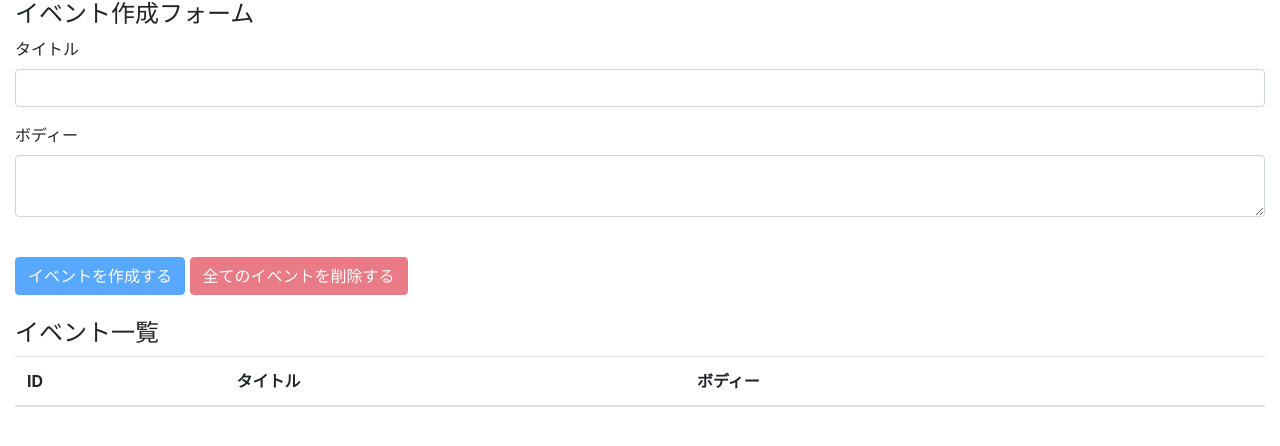
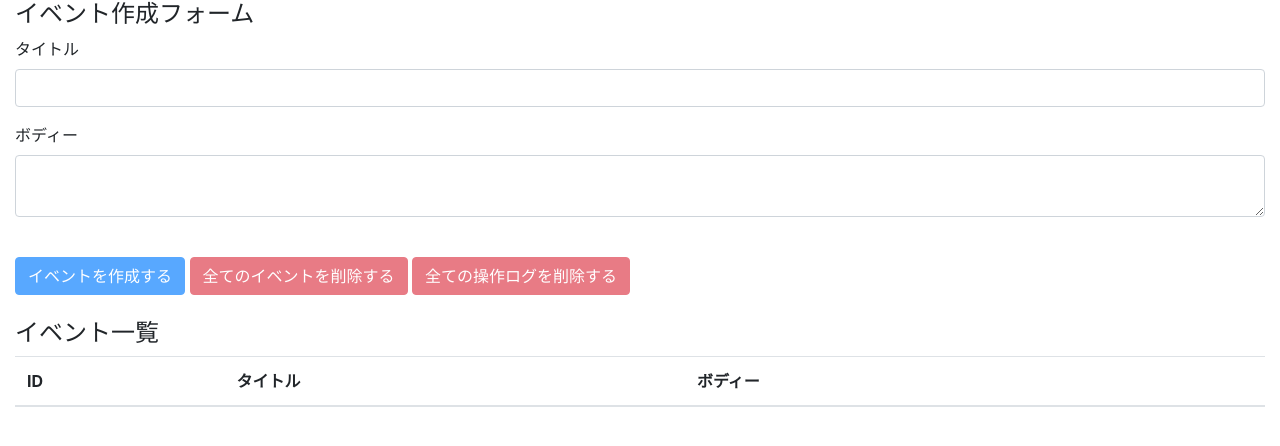
Before and after one commit to nagatake94/react-hooks-101, a React (Create React App) app in the folder react-hooks-101/: page / in a window 1280 px wide. Shown: the top 446 px of the page. Built offline with nearby package versions, Linux system fonts and the light colour scheme.

Commit message:
delete all operationLogs

```diff
--- a/react-hooks-101/src/components/App.js
+++ b/react-hooks-101/src/components/App.js
@@ -10,7 +10,7 @@
 const App = () => {
   const initialState = {
     events:[],
-    operaitonLogs: []
+    operationLogs: []
   };
   const [state, dispatch] = useReducer(reducer, initialState);
 
--- a/react-hooks-101/src/components/EventForm.js
+++ b/react-hooks-101/src/components/EventForm.js
@@ -47,7 +47,20 @@
     }
   }
 
-  const unCreatable = title === "" || body === "";
+  const unCreatable = title === "" || body === "" ;
+
+
+  const deleteAllOperationLogs = e => {
+      e.preventDefault();
+      const result = window.confirm("本当に全ての操作ログを削除しますか？");
+
+      if (result){
+          dispatch({
+              type: DELETE_ALL_ORERATION_LOGS
+          })
+      }
+  }
+
     return(
         <React.Fragment>
             <h4>イベント作成フォーム</h4>
@@ -64,6 +77,8 @@
                     <button className="btn btn-primary" onClick={addEvent} disabled={unCreatable}>イベントを作成する</button>
                     <>&nbsp;</>
                     <button className="btn btn-danger" onClick={deleteAllEvents} disabled={state.events.length === 0}>全てのイベントを削除する</button>
+                    <>&nbsp;</>
+                    <button className="btn btn-danger" onClick={deleteAllOperationLogs} disabled={state.operationLogs.length === 0}>全ての操作ログを削除する</button>
                 </form>
         </React.Fragment>
     );
--- a/react-hooks-101/src/reducers/index.js
+++ b/react-hooks-101/src/reducers/index.js
@@ -1,9 +1,9 @@
 import {  combineReducers } from "redux";
 
 import events from "./events";
-import operaitonLogs from "./operationLogs";
+import operationLogs from "./operationLogs";
 
 export default combineReducers({
     events,
-    operaitonLogs
+    operationLogs
 });
--- a/react-hooks-101/src/reducers/operationLogs.js
+++ b/react-hooks-101/src/reducers/operationLogs.js
@@ -3,19 +3,19 @@
     DELETE_ALL_ORERATION_LOGS
  } from "../actions";
 
- const operaitonLogs = (state = [], action) => {
+ const operationLogs = (state = [], action) => {
     switch (action.type){
         case ADD_ORERATION_LOG:
-            const operaitonLog= {
+            const operationLog= {
                 description: action.description,
                 operatedAt: action.operatedAt
             }
-            return [ operaitonLog ,...state];
+            return [ operationLog , ...state]
         case DELETE_ALL_ORERATION_LOGS:
-            return [];
+            return []
         default:
             return state;
     }
  }
 
- export default operaitonLogs;
+ export default operationLogs;
```
